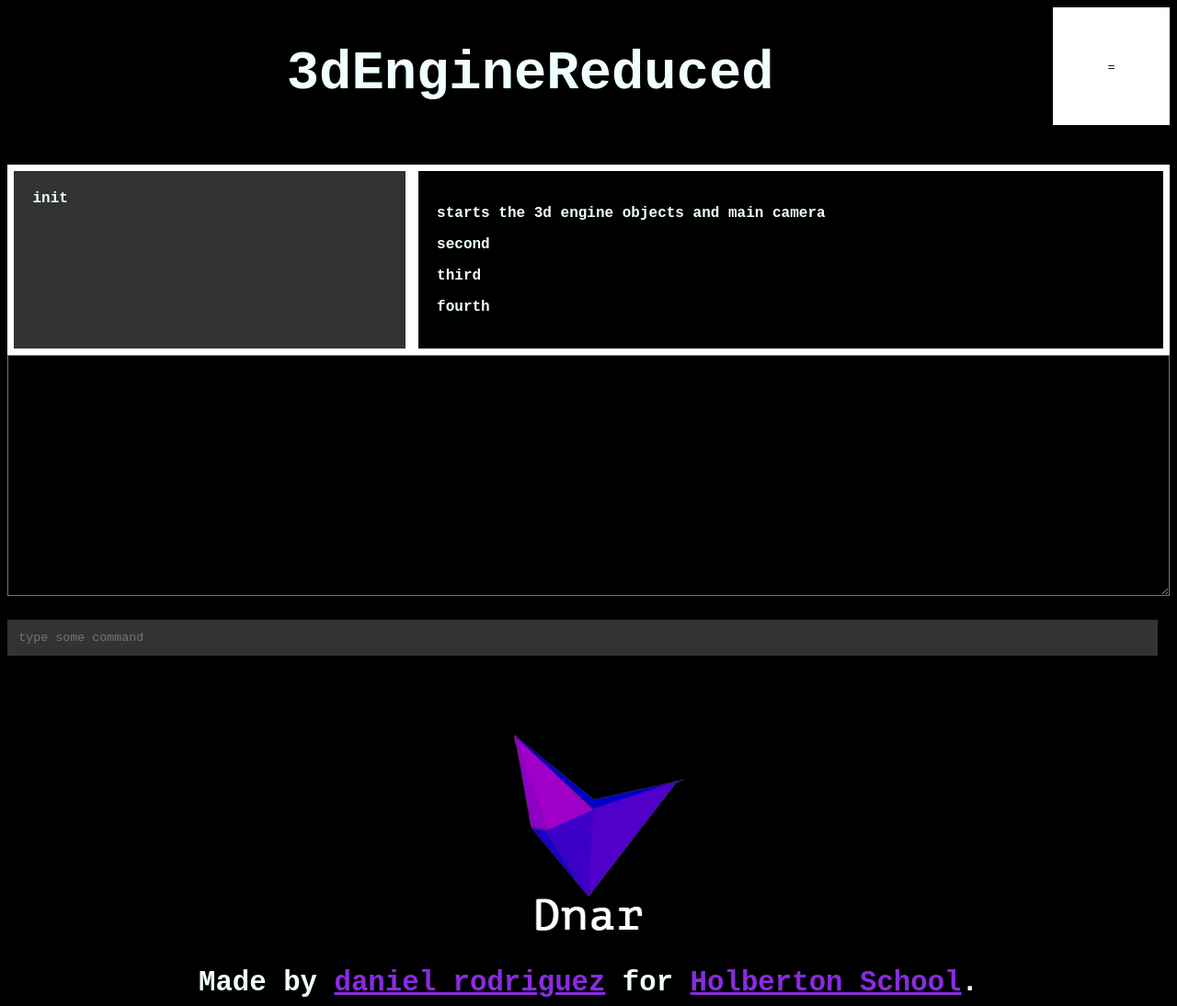
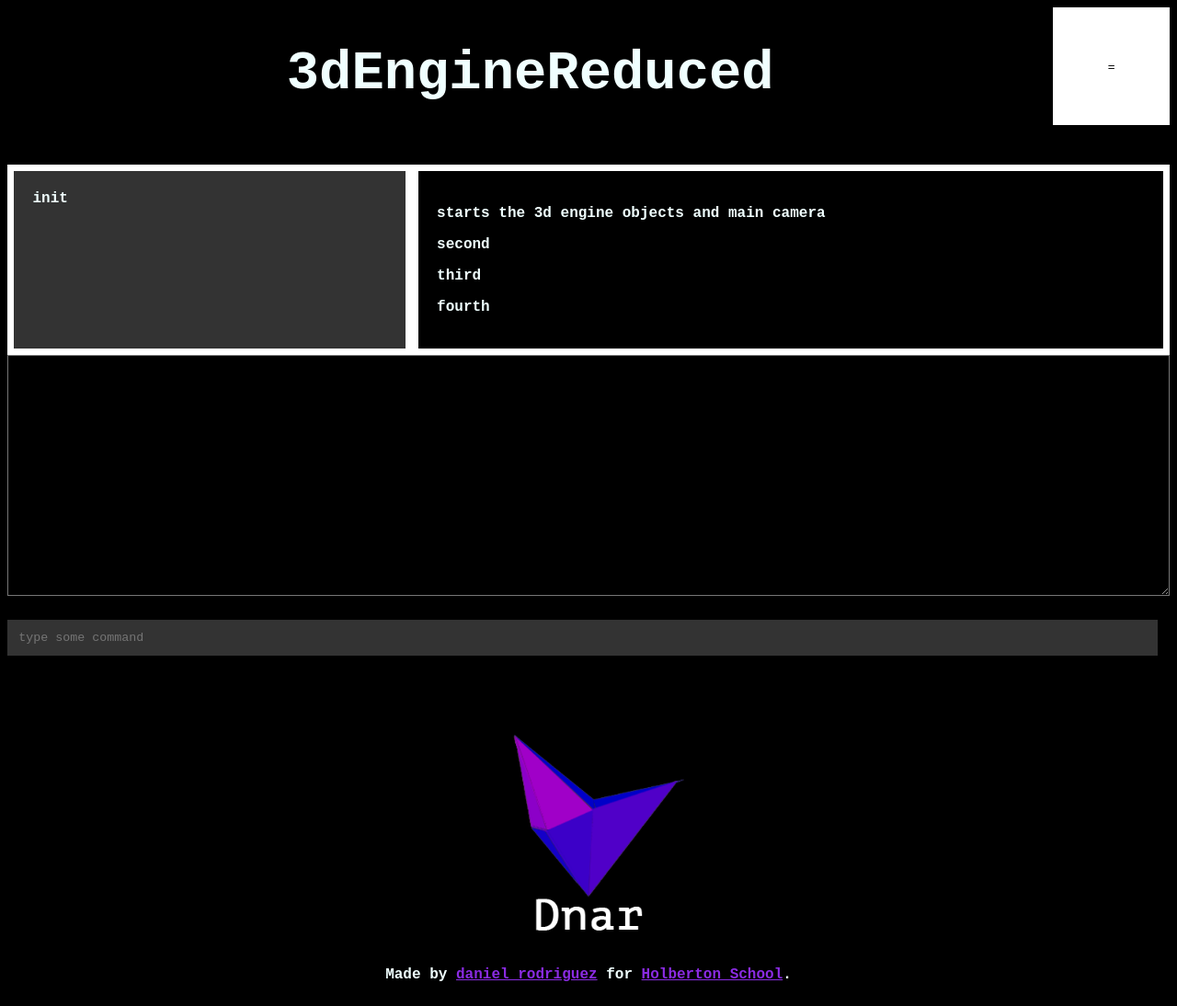
Before and after one commit to Danucas/html, a plain HTML site: page index.html in a window 1280 px wide. Shown: the whole page at 92% size. Drawn offline with Linux system fonts and the light colour scheme.

Commit message:
first commit

```diff
--- a/style_main.css
+++ b/style_main.css
@@ -45,7 +45,7 @@ footer{
   width: 100%;
   display:block;
   text-align: center;
-  font-size: 2.4vw;
+
 }
 
 #terminal{
```
